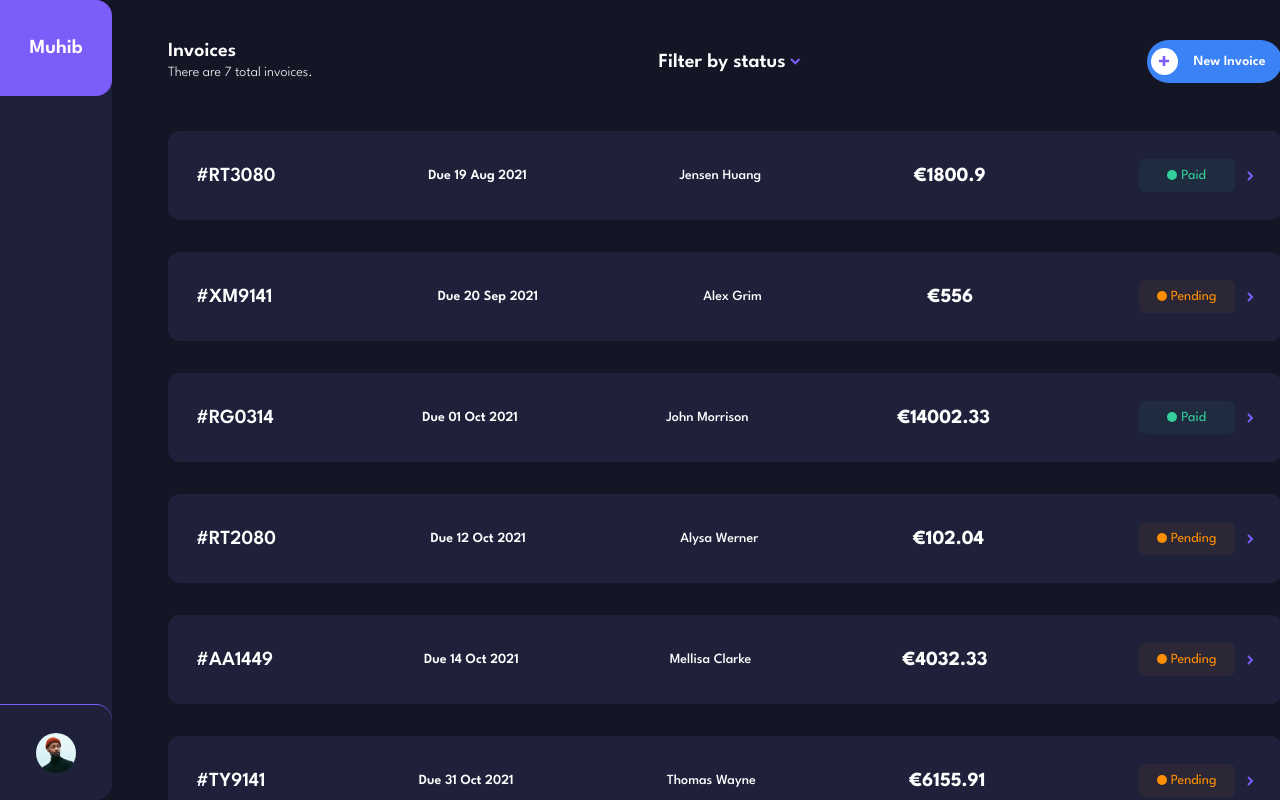
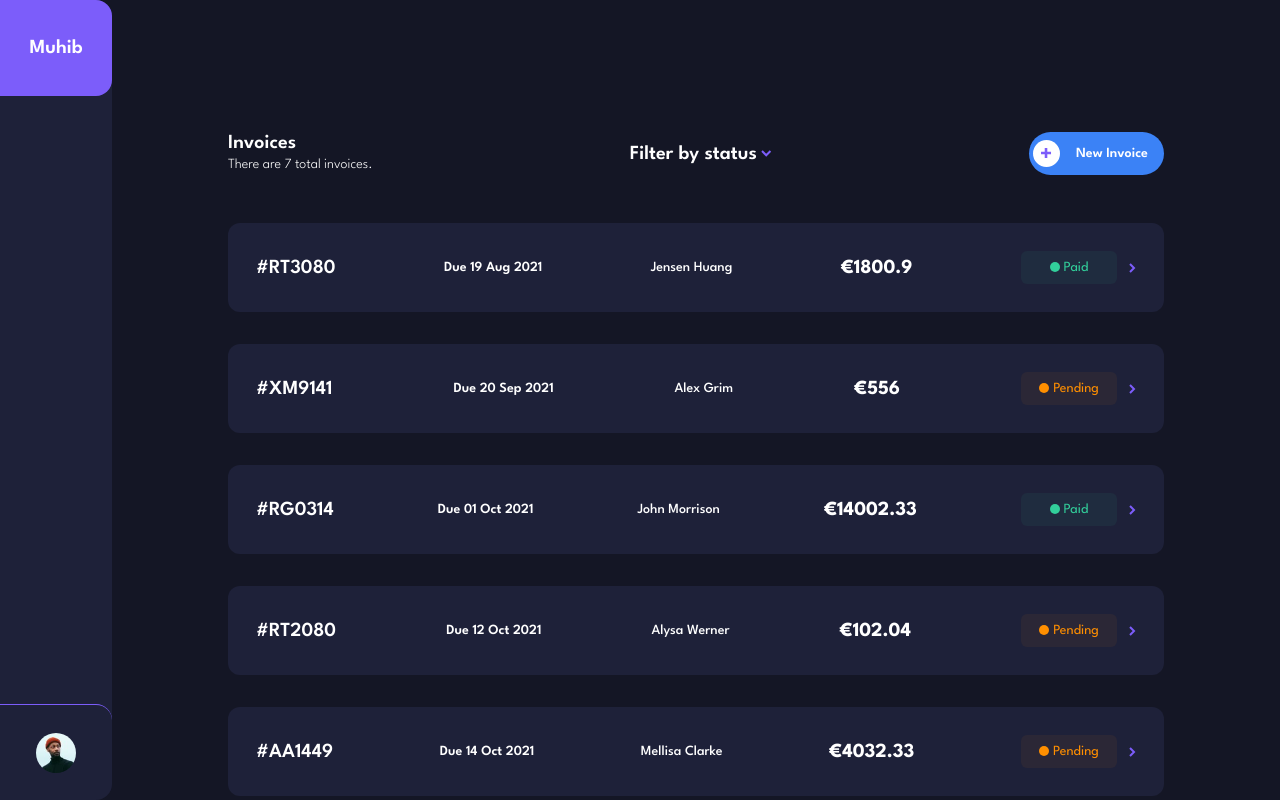
Before and after one commit to binaydhakal/Invoice-CRUD-NextJs, a Next.js app: page / in a window 1280 px wide. Shown: the top 800 px of the page. Built offline with nearby package versions, Linux system fonts and the light colour scheme.

Commit message:
added more desgin related css

```diff
--- a/components/Invoice/Invoice.tsx
+++ b/components/Invoice/Invoice.tsx
@@ -25,7 +25,8 @@ const Invoice = () => {
   }, [invoices.invoices])
 
   return (
-    <div  className="top-0 w-[87%] m-10 absolute left-[10%]">
+    <div className="main flex-1 pl-[112px] mt-[100px]">
+      <div  className="m-auto main-container">
       {invoiceDescripiton && (
         <div className="flex items-center cursor-pointer mb-8 gap-2"  onClick={() => setInvoiceDescription(undefined)}>
             <LeftArrow />
@@ -84,6 +85,7 @@ const Invoice = () => {
         <InvoiceDetails invoiceData={invoiceDescripiton} onBack={() => setInvoiceDescription(undefined)} />
       )}
       </div>
+    </div>
   );
 };
 
--- a/styles/globals.css
+++ b/styles/globals.css
@@ -79,6 +79,15 @@ button {
     @apply py-2 px-6 bg-[var(--paid-status-bg)] rounded-md cursor-pointer font-semibold
 }
 
+.main {
+    width: calc(100% - 112px);
+}
+
+.main-container {
+    max-width: 1000px;
+    padding: 2rem;
+}
+
 .form__group {
     @apply mb-8 items-center
 }
```
Lines whose indentation alone changed are shown as unchanged.
